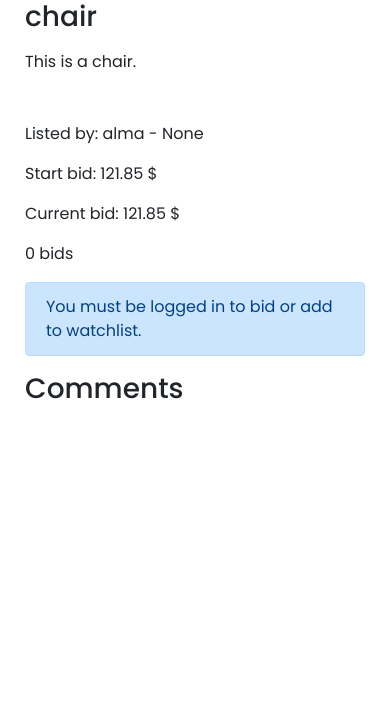
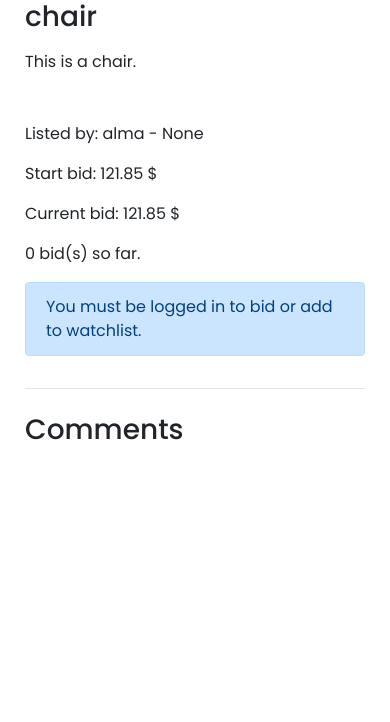
Before and after one commit to zsoltadam92/cs50-project2-commerce, a Django app: page /listings/1 in a window 390 px wide. Shown: the part 511-1233 px from the top of the page. Before the commit the page ends 910 px from the top, so only its background shows below. Run offline with Django 3.2, Linux system fonts and the light colour scheme; data comes from the database, SQL or seed files in the repository; both versions use the stored data as it was after the commit; some libraries are stand-ins or nearby versions.

Commit message:
listing details settings

```diff
--- a/auctions/static/auctions/styles.css
+++ b/auctions/static/auctions/styles.css
@@ -23,3 +23,8 @@ body {
   object-fit: contain;
   align-self: center;
 }
+
+
+.input-group {
+  width: 200px;
+}
--- a/auctions/templates/auctions/listing_details.html
+++ b/auctions/templates/auctions/listing_details.html
@@ -3,7 +3,7 @@
 
 
 <div class="container mt-5">
-  <d class="row justify-content-center align-items-start">
+  <div class="row justify-content-center align-items-start">
     <div class="col-sm-5 col-lg-3 d-flex flex-column mr-5">
       <img
         width="250px"
@@ -22,9 +22,9 @@
         <form class="mt-3" action="{% url 'listing_details' listing.id %}" method="post">
           {% csrf_token %}
           {% if listing.is_active %}
-            <input type="submit" name="watchlist_form" value="{{watchlist_input}}"/>
+            <input class="btn btn-info"  type="submit" name="watchlist_form" value="{{watchlist_input}}"/>
           {% elif not listing.is_active %}
-            <input type="submit" value="Remove to Watchlist"/>
+            <input class="btn btn-info" type="submit" value="Remove to Watchlist"/>
           {% endif %}
         </form>
 
@@ -32,7 +32,7 @@
         {% if messages %}
           {% for message in messages %}
             {% if message.tags == 'watchlist_success success' or message.tags == 'watchlist_error error' %}
-              <p class="alert {% if message.tags == 'watchlist_success success' %}alert-success
+              <p class="mt-3 alert {% if message.tags == 'watchlist_success success' %}alert-success
                 {% elif message.tags == 'watchlist_error error' %}alert-danger{% endif %}" role="alert">
                 {{ message }}
               </p>
@@ -40,14 +40,6 @@
           {% endfor %}
         {% endif %}
       {% endif %}
-
-    {% if user.is_authenticated and listing.is_active %}
-      <form action="{% url 'listing_details' listing.id %}" method="post" class="mt-5">
-        {% csrf_token %}
-        {{commentForm}}
-        <input type="submit" name="comment_form" value="Send Comment" class="mt-3" />
-      </form>
-    {% endif %}
     </div>
 
     <div class="col-sm-6 col-md-6 d-flex flex-column">
@@ -61,22 +53,22 @@
         <p>Current bid: {{listing.current_bid}} $</p>
       {% endif %}
 
-      <p>{{listing.get_bid_count}} bids</p>
+      <p>{{listing.get_bid_count}} bid(s) so far.</p>
 
       {% if user.is_authenticated %}
         {% if listing.is_active %}
           {% if listing.current_bidder == user %}
-            <p>You currently have the highest bid!</p>
+            <p class="alert alert-success">You currently have the highest bid!</p>
           {% elif user_has_bid and listing.current_bidder != user%}
-            <p>Your bid was overbid.</p>
+            <p class="alert alert-warning">Your bid was overbid.</p>
           {% elif not user_has_bid  and user != listing.creator%}
-            <p>You haven't placed a bid on this listing yet.</p>
+            <p class="alert alert-info">You haven't placed a bid on this listing yet.</p>
           {% endif %}
         {% else %}
           {% if listing.current_bidder == user %}
-            <p>You won the auction.</p>
+            <p class="alert alert-success">You won the auction.</p>
           {% elif user_has_bid and listing.current_bidder != user%}
-          <p>Your bid was overbid.</p>
+          <p class="alert alert-warning">Your bid was overbid.</p>
           {% endif %}
         {% endif %}
       {% endif %}
@@ -87,30 +79,32 @@
         {% if listing.is_active %}
           <form action="{% url 'close_listing' listing.id %}" method="post">
             {% csrf_token %}
-            <input type="submit" value="Close listing" />
+            <input type="submit" value="Close listing" class="btn btn-info" />
           </form>
         {% else %}
           <!-- Closed Listing Message -->
-          <span class="alert alert-danger">The listing is closed!</span>
+          <span class="mt-3 alert alert-danger">The listing is closed!</span>
         {% endif %}
 
       {% elif user.is_authenticated and listing.is_active %}
         <!-- Bidding Form for Authenticated Users -->
         <form action="{% url 'add_bid' listing.id %}" method="post">
           {% csrf_token %}
-          <div class="input-group mt-3">
-            <div class="input-group-prepend">
-              <div class="input-group-text">$</div>
-              {{form}}
+          <div class="d-flex ">
+            <div class="input-group mt-3" >
+              <div class="input-group-prepend">
+                {{form}}
+                <div class="input-group-text">$</div>
+              </div>
             </div>
+            <input type="submit" value="Place Bid" class="mt-3 btn btn-secondary" />
           </div>
-          <input type="submit" value="Place Bid" class="mt-3" />
 
           <!-- Bidding Messages -->
           {% if messages %}
             {% for message in messages %}
               {% if message.tags == 'add_bid_success success' or message.tags == 'add_bid_error error' %}
-                <p class="alert {% if message.tags == 'add_bid_success success' %}alert-success{% elif message.tags == 'add_bid_error error' %}alert-danger{% endif %}" role="alert">
+                <p class=" mt-3 alert {% if message.tags == 'add_bid_success success' %}alert-success{% elif message.tags == 'add_bid_error error' %}alert-danger{% endif %}" role="alert">
                   {{ message }}
                 </p>
               {% endif %}
@@ -125,12 +119,34 @@
 
 
 
-        <h3>Comments</h3>
+        {% comment %} <h3>Comments</h3>
         {% for comment in comments %}
             <p>{{ comment.content }} - {{ comment.user.username }} -  {{ comment.dateTime }}</p>
         {% endfor %}
+    </div> {% endcomment %}
+
+  </div>
+
+</div>
+<hr>
+  <div class="row justify-content-center align-items-start">
+    <div class="col-sm-5  col-lg-3 d-flex flex-column mr-5">
+      {% if user.is_authenticated and listing.is_active %}
+        <form action="{% url 'listing_details' listing.id %}" method="post">
+          {% csrf_token %}
+          {{commentForm}}
+          <input type="submit" name="comment_form" value="Send Comment" class="mt-3 btn btn-primary" />
+        </form>
+      {% endif %}
     </div>
 
+    <div class="col-sm-6 col-md-6 d-flex flex-column ">
+      <h3 class="mt-2 mb-3">Comments</h3>
+      <div class="overflow-auto" style="height: 250px">
+        {% for comment in comments %}
+            <p>{{ comment.content }} - {{ comment.user.username }} -  {{ comment.dateTime }}</p>
+        {% endfor %}
+      </div>
   </div>
 </div>
 {% endblock %}
```
Also changed, not shown: db.sqlite3.
